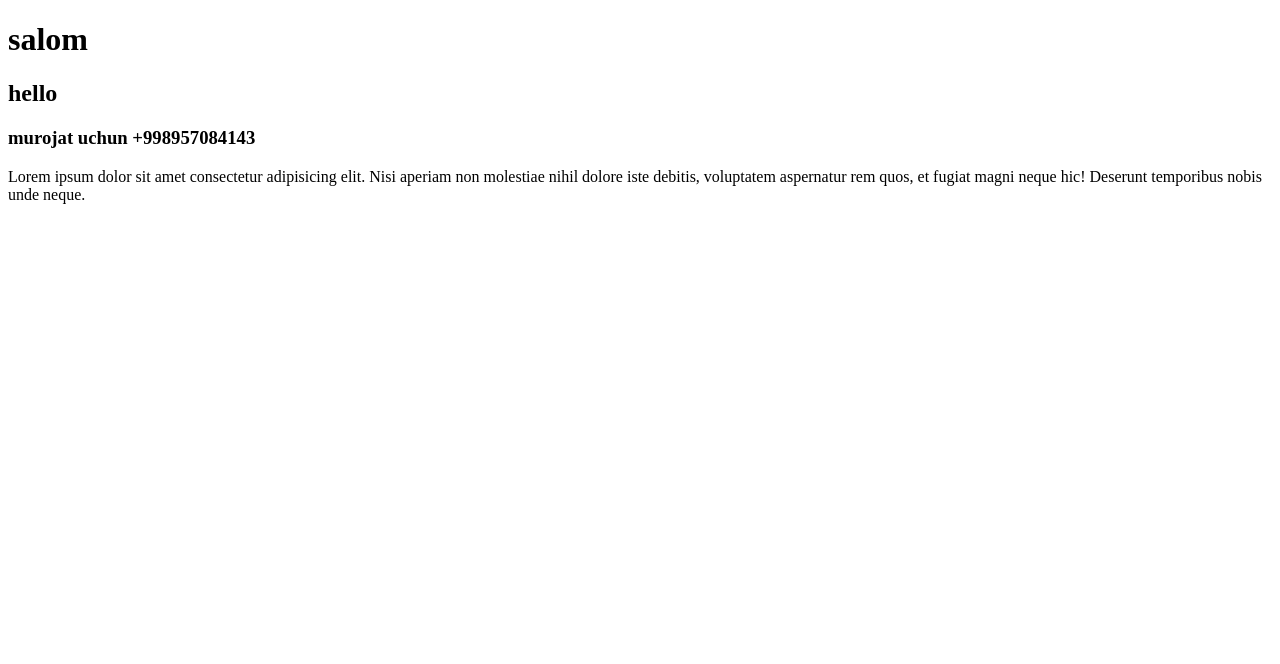
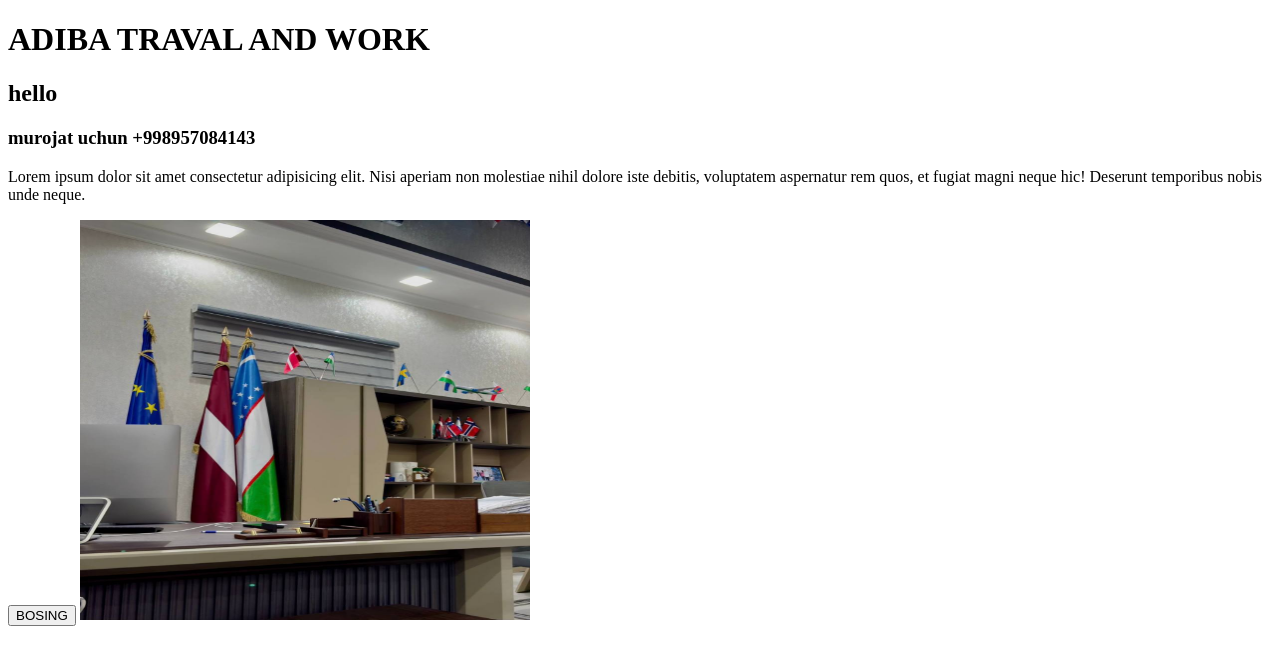
Before and after one commit to 5730202/FEDYA, a plain HTML site: page index.html in a window 1280 px wide. Drawn offline with Linux system fonts and the light colour scheme.

Commit message:
нфтпш

```diff
--- a/index.html
+++ b/index.html
@@ -6,10 +6,19 @@
     <title>Document</title>
 </head>
 <body>
-    <h1>salom</h1>
+    <h1>ADIBA TRAVAL AND WORK</h1>
     <h2>hello</h2>
     <h3>murojat uchun +998957084143</h3>
     <p>Lorem ipsum dolor sit amet consectetur adipisicing elit. Nisi aperiam non molestiae nihil dolore iste debitis, voluptatem
-        aspernatur rem quos, et fugiat magni neque hic! Deserunt temporibus nobis unde neque.
-</body>
+        aspernatur rem quos, et fugiat magni neque hic! Deserunt temporibus nobis unde neque.<p>
+            <button>BOSING</button>
+            <img src="./Telegram Desktop/aslamoff.jpg" alt="rasm" width="450px" height="400px">
+
+
+
+
+
+
+
+            </body>
 </html>
```
Also changed, not shown: Telegram Desktop/aslamoff.jpg (added), Telegram Desktop/photo_2025-04-22_18-15-01.jpg (added).
